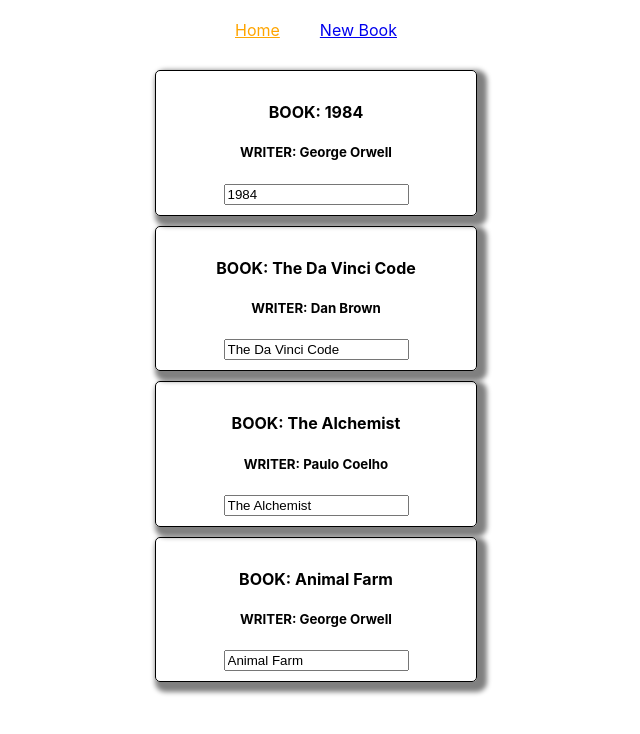
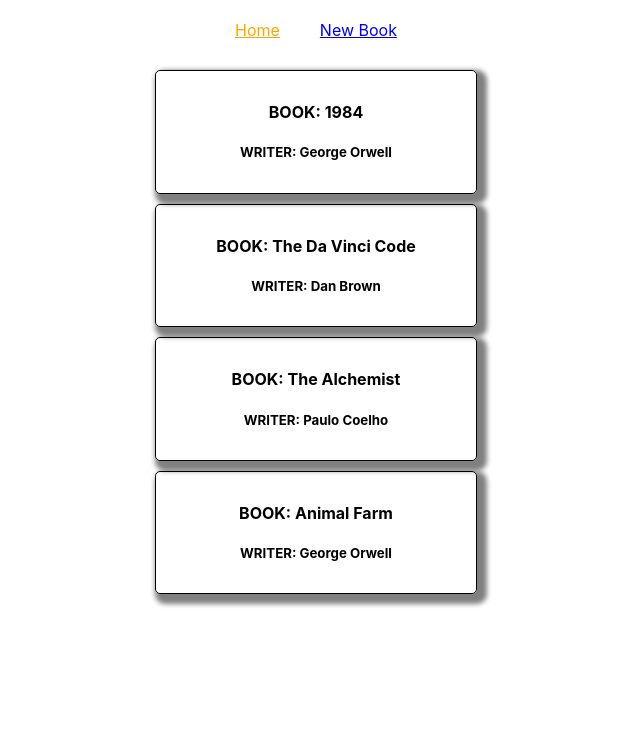
Before and after one commit to pauldipjoy/react_App_bohibrihi, a React (Create React App) app: page / in a window 1280 px wide. Shown: the top 734 px of the page, without its empty margins (324-964 px from the left). Built offline with nearby package versions, Linux system fonts and the light colour scheme.

Commit message:
Some changes in project

```diff
--- a/src/components/MainComponent.js
+++ b/src/components/MainComponent.js
@@ -2,7 +2,8 @@ import React, { Component } from 'react';
 import { NavLink, Route } from 'react-router-dom';
 import bookList from '../assets/Bookdata.js';
 import BookList from './lists/BookList.js';
-import NewBook from "./representational/NewBook";
+import BookDetail from './representational/BookDetails.js';
+import NewBook from "./representational/NewBook.js";
 
 
 class MainComponent extends Component {
@@ -12,9 +13,11 @@ class MainComponent extends Component {
 
     this.state = {
 
-      books: bookList
+    books: bookList,
 
       // showBooks: true
+
+    selectedBook : null
 
       }
 
@@ -24,42 +27,42 @@ class MainComponent extends Component {
 
 
 
-    changeWithInputState = (event, index) => {
+//     changeWithInputState = (event, index) => {
 
-        const book = {
-        ...this.state.books[index]
-        }
-        console.log(book);
+//         const book = {
+//         ...this.state.books[index]
+//         }
+//         console.log(book);
 
-        book.bookName = event.target.value;
+//         book.bookName = event.target.value;
 
-        const books = [...this.state.books];
-        books[index] = book;
+//         const books = [...this.state.books];
+//         books[index] = book;
 
-        this.setState({
+//         this.setState({
 
-        books: books
+//         books: books
 
-        });
+//         });
 
-}
+// }
 
 
 
 
 
-    deleteBookState = index => {
+    // deleteBookState = index => {
 
-        //const books = this.state.books.slice();1
-        //const books = this.state.books.map(item => item);
-        const books = [...this.state.books];
-        books.splice( index, 1 );
-        this.setState( {
-        books : books
+    //     //const books = this.state.books.slice();1
+    //     //const books = this.state.books.map(item => item);
+    //     const books = [...this.state.books];
+    //     books.splice( index, 1 );
+    //     this.setState( {
+    //     books : books
 
-        });
+    //     });
 
-    };
+    // };
 
 
 
@@ -138,6 +141,20 @@ class MainComponent extends Component {
 
 
 
+selectedBookHandler = bookId => {
+
+  const book = this.state.books.filter(book =>
+    book.id === bookId )[0];
+
+  this.setState({
+
+    selectedBook : book
+
+  })
+}
+
+
+
 
 render() {
 
@@ -164,9 +181,11 @@ render() {
 
         books = { this.state.books }
 
-        changeWithInputState = { this.changeWithInputState }
+        // changeWithInputState = { this.changeWithInputState }
 
-        deleteBookState = { this.deleteBookState }
+        // deleteBookState = { this.deleteBookState }
+
+        selectedBookHandler = {this.selectedBookHandler}
 
     />
 
@@ -238,12 +257,9 @@ render() {
 
       />
 
+      <BookDetail  book ={this.state.selectedBook}/>
 
-
-
-
-
-  </div>
+</div>
 
 
 
--- a/src/components/lists/BookList.js
+++ b/src/components/lists/BookList.js
@@ -102,10 +102,12 @@ class BookList extends Component {
                 <Book
                     bookName= { book.bookName }
                     writer= { book.writer }
-                    delete={ () =>this.props.deleteBookState(index) }
+                    // delete={ () =>this.props.deleteBookState(index) }
                     key={ book.id }
 
-                    inputName= { (event) => this.props.changeWithInputState(event, index)}
+                    // inputName= { (event) => this.props.changeWithInputState(event, index)}
+
+                    selectedBookHandler = {() => this.props.selectedBookHandler(book.id)}
                 />
 
                 );
--- a/src/components/representational/Book.js
+++ b/src/components/representational/Book.js
@@ -9,22 +9,22 @@ const Book = (props) => {
 
     // console.log("i am from book");
 
-    console.log(props);
+    // console.log(props);
 
     return (
 
 
-        <div className="Book">
+        <div className="Book"  onClick={props.selectedBookHandler} >
 
 
          {/* pass method props change state with event    */}
         {/* <h3  onClick ={props.change} >  BOOK: {props.bookName}  </h3> */}
 
-        <h4  onClick ={props.delete} >  BOOK: {props.bookName}  </h4>
+        <h4> BOOK: {props.bookName}  </h4>
 
         <h5> WRITER: {props.writer }</h5>
 
-        <input type = "text" onChange = {props.inputName} value = {props.bookName} />
+        {/* <input type = "text" onChange = {props.inputName} value = {props.bookName} /> */}
 
         </div>
     );
--- /dev/null
+++ b/src/components/representational/BookDetails.js
@@ -0,0 +1,31 @@
+import React from 'react';
+
+
+
+
+const BookDetail = props => {
+
+console.log(props.book);
+
+if(props.book === null ){
+
+    return <div> </div>
+}
+
+return(
+
+<div>
+
+    <h1>{props.book.bookName}</h1>
+    <h3> { props.book.writer }</h3>
+
+</div>
+
+
+
+)
+
+}
+
+
+export default BookDetail;
--- a/src/stylesheets/Book.css
+++ b/src/stylesheets/Book.css
@@ -6,3 +6,8 @@
   border-radius: 5px;
   box-shadow: 5px 5px 5px 5px gray;
 }
+
+.Book:hover {
+  color: brown;
+  cursor: pointer;
+}
```
